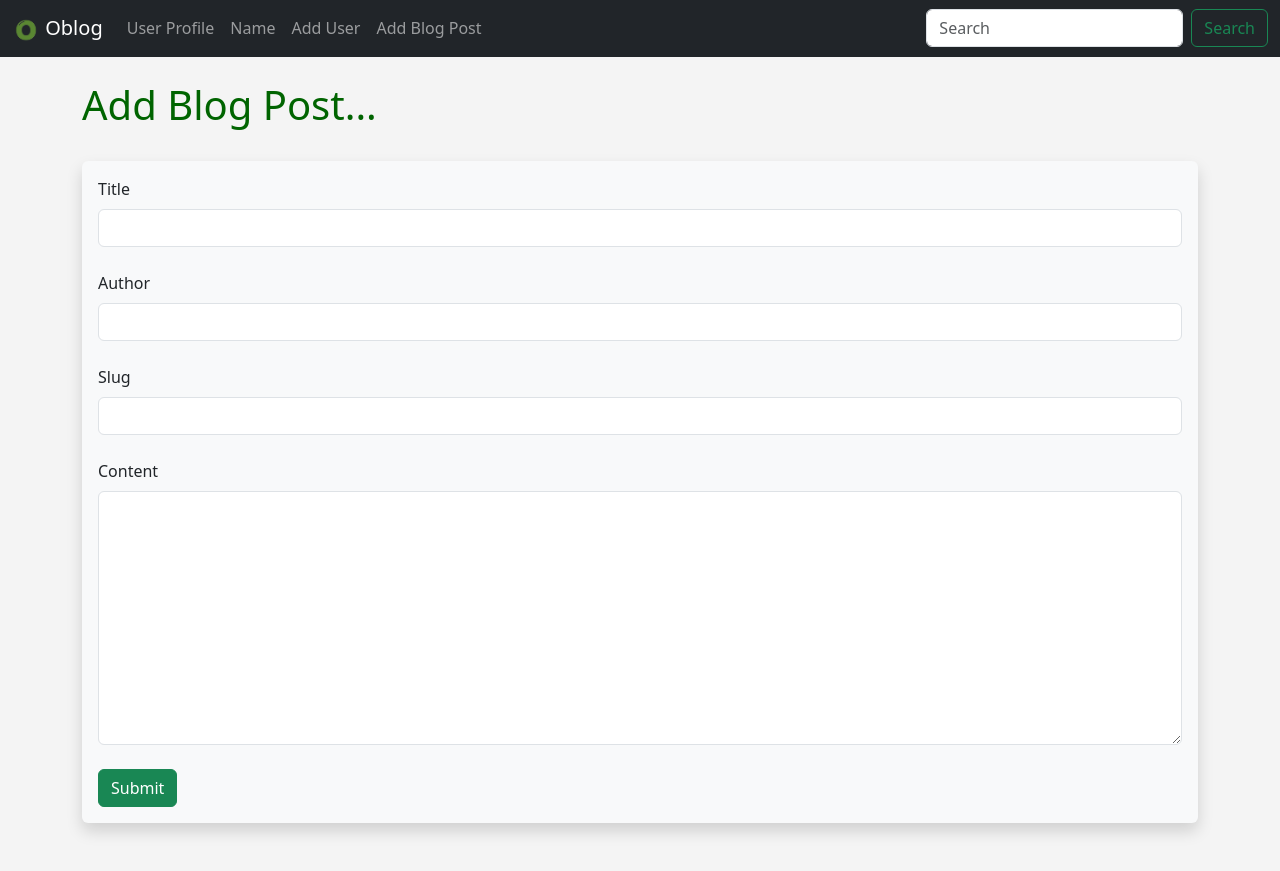
After one commit to ojizou003/oblog, a Flask app: page /add-post in a window 1280 px wide. The commit adds this page. Run offline with Flask 3, Linux system fonts and the light colour scheme.

Commit message:
✨ add blog post page

```diff
--- a/app.py
+++ b/app.py
@@ -2,11 +2,11 @@ from flask import Flask, render_template, flash, request
 from flask_wtf import FlaskForm
 from wtforms import StringField, SubmitField, PasswordField, BooleanField, ValidationError
 from wtforms.validators import DataRequired, EqualTo, Length
-from datetime import datetime, timezone
+from wtforms.widgets import TextArea
+from datetime import datetime, timezone, date
 from flask_sqlalchemy import SQLAlchemy
 from flask_migrate import Migrate
 from werkzeug.security import generate_password_hash, check_password_hash
-from datetime import date
 
 from dotenv import load_dotenv
 import os
@@ -20,6 +20,46 @@ app.config['SECRET_KEY'] = os.getenv('SECRET_KEY')
 db = SQLAlchemy(app)
 migrate = Migrate(app, db)
 
+# Create a Blog Post Model
+class Posts(db.Model):
+    __tablename__ = "posts"
+    id = db.Column(db.Integer, primary_key=True)
+    title = db.Column(db.String(255))
+    content = db.Column(db.Text)
+    author = db.Column(db.String(255))
+    date_posted = db.Column(db.DateTime, default=datetime.now(timezone.utc))
+    slug = db.Column(db.String(255))
+
+# Create a Posts Form
+class PostForm(FlaskForm):
+    title = StringField('Title', validators=[DataRequired()])
+    content = StringField('Content', validators=[DataRequired()], widget=TextArea())
+    author = StringField('Author', validators=[DataRequired()])
+    slug = StringField('Slug', validators=[DataRequired()])
+    submit = SubmitField('Submit')
+
+# Add Post Page
+@app.route('/add-post', methods=['GET', 'POST'])
+def add_post():
+    form = PostForm()
+
+    if form.validate_on_submit():
+        post = Posts(title=form.title.data,
+                    content=form.content.data,
+                    author=form.author.data,
+                    slug=form.slug.data
+                )
+        form.title.data = ''
+        form.content.data = ''
+        form.author.data = ''
+        form.slug.data = ''
+        # Add post data to database
+        db.session.add(post)
+        db.session.commit()
+
+        flash('Blog Post Submitted Successfuly!')
+
+    return render_template('add_post.html', form=form)
 
 # Json Thing
 @app.route('/date')
--- /dev/null
+++ b/templates/add_post.html
@@ -0,0 +1,36 @@
+{% extends 'base.html' %}
+
+{% block content %}
+
+{% for message in get_flashed_messages() %}
+<div class="alert alert-success alert-dismissible fade show" role="alert">
+    {{ message }}
+    <button type="button" class="btn-close" data-bs-dismiss="alert" aria-label="Close"></button>
+</div>
+{% endfor%}
+<h1>Add Blog Post...</h1>
+    <br>
+    <div class="shadow p-3 mb-5 bg-body-tertiary rounded">
+    <form method="POST">
+        {{ form.hidden_tag() }}
+
+        {{ form.title.label(class="form-label") }}
+        {{ form.title(class="form-control") }}
+        <br>
+        {{ form.author.label(class="form-label") }}
+        {{ form.author(class="form-control") }}
+        <br>
+        {{ form.slug.label(class="form-label") }}
+        {{ form.slug(class="form-control") }}
+        <br>
+        {{ form.content.label(class="form-label") }}
+        {{ form.content(class="form-control", rows="10") }}
+        <br>
+        {{ form.submit(class="btn btn-success") }}
+    </form>
+    </div>
+
+
+
+
+{% endblock %}
--- a/templates/navbar.html
+++ b/templates/navbar.html
@@ -18,6 +18,9 @@
                 <li class="nav-item">
                 <a class="nav-link" href="{{url_for('add_user') }}">Add User</a>
                 </li>
+                <li class="nav-item">
+                    <a class="nav-link" href="{{url_for('add_post') }}">Add Blog Post</a>
+                </li>
             </ul>
             <form class="d-flex" role="search">
                 <input class="form-control me-2" type="search" placeholder="Search" aria-label="Search">
```
Also changed, not shown: migrations/versions/034634a2a3de_add_posts_model.py (added, +36 -0 lines), instance/users.db.
